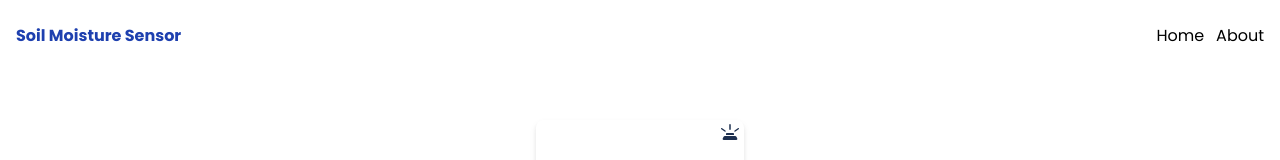
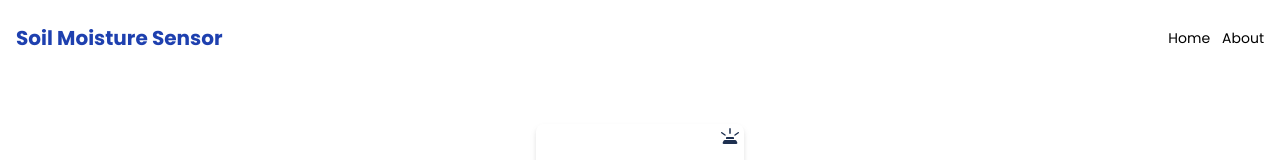
Before and after one commit to AgungHidayanto/SensorTanah, a website: page index.html in a window 1280 px wide. Shown: the top 160 px of the page. Drawn offline with Linux system fonts and the light colour scheme; no server answers.

Commit message:
cange style css

```diff
--- a/index.html
+++ b/index.html
@@ -17,10 +17,10 @@
     <nav>
         <div>
             <div class="flex justify-between items-center  px-4 py-6">
-                <h1 class="text-blue-800 font-bold">Soil Moisture Sensor</h1>
-                <ul class=" flex gap-3">
-                    <li>Home</li>
-                    <li>About</li>
+                <h1 class="text-blue-800 font-bold text-xl">Soil Moisture Sensor</h1>
+                <ul class=" flex gap-3 ">
+                    <li><a href="" class="text-sm">Home</a></li>
+                    <li><a href="" class="text-sm">About</a></li>
                 </ul>
             </div>
         </div>
```
Also changed, not shown: output.css.
